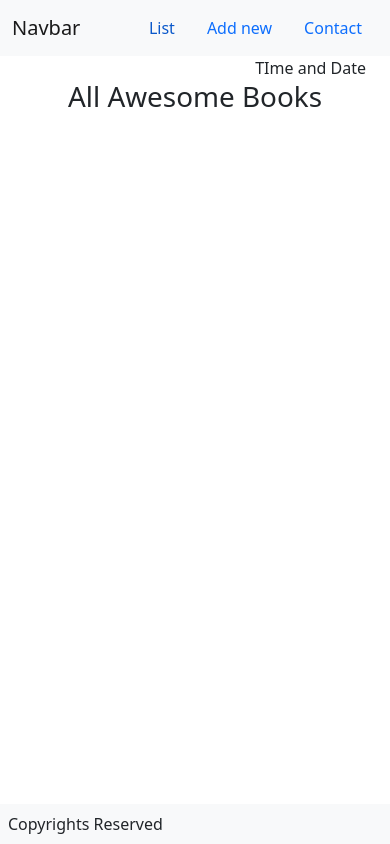
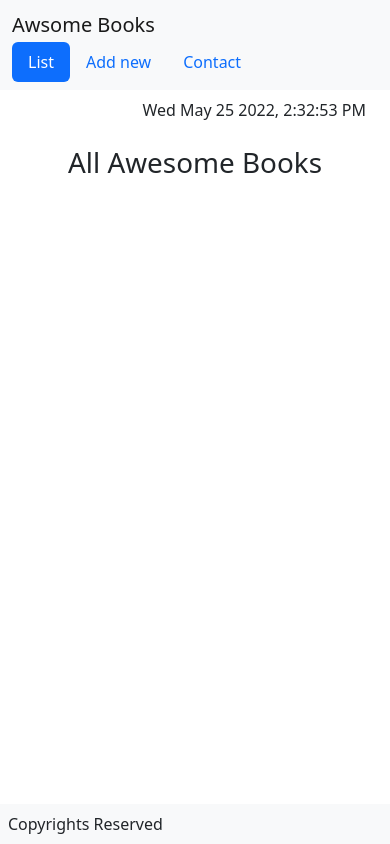
Before and after one commit to Felix45/awsome-books, a website: page index.html in a window 390 px wide. Both pictures are taken after a click on the link "List". Drawn offline with nearby package versions, Linux system fonts and the light colour scheme.

Commit message:
Add JavaScript to display sections

```diff
--- a/assets/js/app.js
+++ b/assets/js/app.js
@@ -45,8 +45,30 @@ class BookStore {
 
 const bookstore = new BookStore();
 const form = document.forms[0];
+const menuItems = document.querySelectorAll('.nav-link');
+
+function showSection() {
+  const show = this.getAttribute('data-section');
+  menuItems.forEach((menuItem) => { menuItem.classList.remove('active') });
+  this.classList.add('active');
+  const toggleSections = document.querySelectorAll('.content-area');
+  toggleSections.forEach((el) => {
+    el.classList.add('d-none');
+    document.getElementById(show).classList.remove('d-none');
+  });
+}
+
+function displayDate() {
+  let currentDate = new Date().toDateString();
+  document.getElementById('timer').innerHTML = currentDate + ', ' + new Date().toLocaleTimeString('en-US');
+}
+
+menuItems.forEach((menuItem) => menuItem.addEventListener('click', showSection));
+
 
 window.onload = () => { bookstore.displayBooks(); };
+
+setInterval(displayDate, 1000);
 
 form.addEventListener('submit', (e) => {
   e.preventDefault();
--- a/index.html
+++ b/index.html
@@ -16,32 +16,32 @@
     <header>
         <nav class="navbar bg-light">
             <div class="container-fluid">
-                <span class="navbar-brand mb-0 h1">Navbar</span>
-                <ul class="nav justify-content-end">
+                <span class="navbar-brand mb-0 h1">Awsome Books</span>
+                <ul class="nav nav-pills justify-content-end">
                     <li class="nav-item">
-                        <a class="nav-link active" aria-current="page" href="#" data-section= "list">List</a>
+                        <a class="nav-link active" aria-current="page" href="#" data-section="list">List</a>
                     </li>
                     <li class="nav-item">
-                        <a class="nav-link" href="#" data-section= "add">Add new</a>
+                        <a class="nav-link" href="#" data-section="add">Add new</a>
                     </li>
                     <li class="nav-item">
-                        <a class="nav-link" href="#" data-section= "contact">Contact</a>
+                        <a class="nav-link" href="#" data-section="contact">Contact</a>
                     </li>
                 </ul>
             </div>
         </nav>
     </header>
-    <div class="d-flex justify-content-end px-4">TIme and Date</div>
+    <div class="d-flex justify-content-end px-4 mt-2" id="timer">TIme and Date</div>
     <main class="container">
 
-        <section role="Title" id="list">
-            <h1 class="text-center">All Awesome Books</h1>
+        <section role="Title" id="list" class="content-area">
+            <h1 class="text-center py-4">All Awesome Books</h1>
             <div class="list-books" id="list-books">
             </div>
         </section>
 
-        <section role="Add new book" id="add"  class="d-none">
-            <h2 class="text-center">Add New Book</h2>
+        <section role="Add new book" id="add"  class="d-none content-area">
+            <h2 class="text-center py-4">Add New Book</h2>
             <form class="d-flex flex-column justify-content-center " action="./index.html">
                 <input type="text" placeholder="Title" name="title" id="title" required> <br>
                 <input type="text" placeholder="Author" name="author" id="author" required> <br>
@@ -49,14 +49,14 @@
             </form>
         </section>
 
-        <section class="container d-none" id= "contact" role="contact us">
+        <section class="container content-area d-none" id= "contact" role="contact us">
             <h2 class="text-center py-5">Contact Information</h2>
             <div>
                 <p>Do you have any question or you just want to say "Hello"? <br> You can reach out to us! </p>
             </div>
             <ul class="py-2">
                 <li>Our Email:<a href="mailto:mail@mail.com">mail@mail.com</a></li>
-                <li>Our phone number <a href="tel:+204125454854"></a></li>
+                <li>Our phone number <a href="tel:+204125454854">+204125454854</a></li>
                 <li>Our address: street#3, 8445 San francisco, USA</li>
             </ul>
 
```
